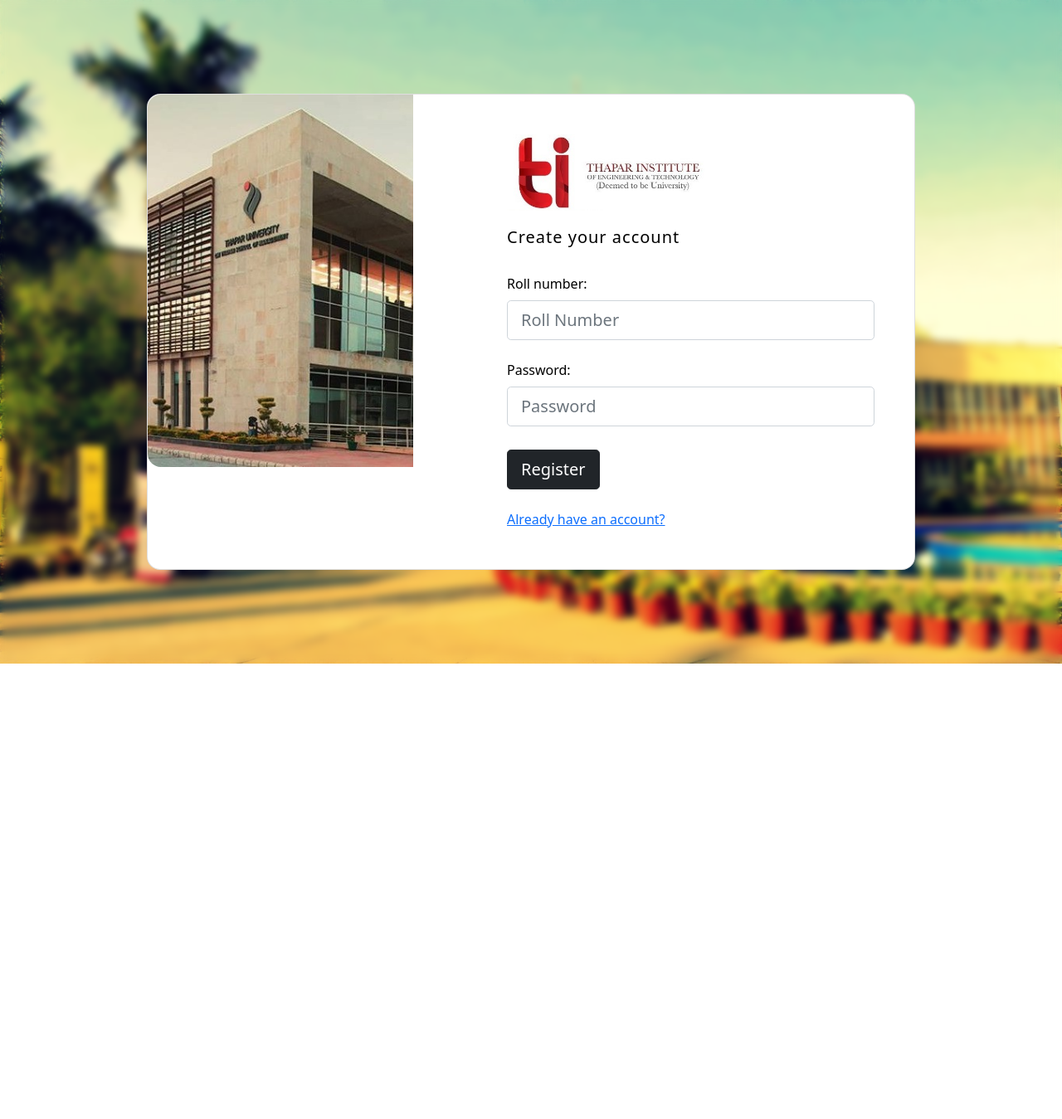
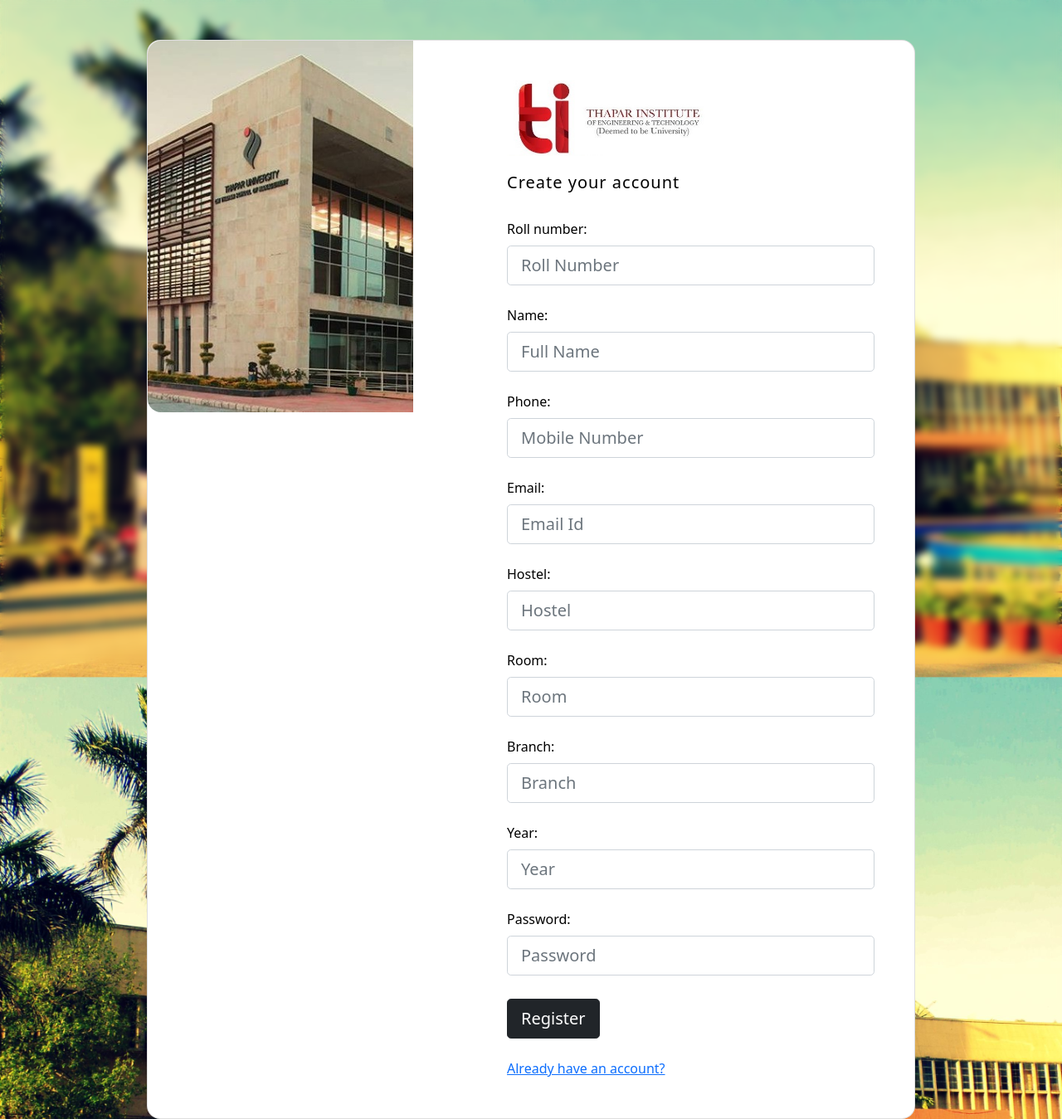
Before and after one commit to scaleptica/Hostel-management-system, a Flask app: page /register in a window 1280 px wide. Shown: the whole page at 83% size. Before the commit the page ends 800 px from the top, so only its background shows below. Run offline with Flask 2, Linux system fonts and the light colour scheme.

Commit message:
Modfied the registration page and added a new db for hostel details

```diff
--- a/run.py
+++ b/run.py
@@ -1,4 +1,3 @@
-from enum import unique
 from flask import Flask, render_template, url_for, redirect
 from flask_sqlalchemy import SQLAlchemy
 from flask_login import UserMixin, login_user, LoginManager, logout_user, current_user, login_required
@@ -18,6 +17,9 @@ app = Flask(__name__)
 bcrypt = Bcrypt(app)
 db  = SQLAlchemy(app)
 app.config['SQLALCHEMY_DATABASE_URI'] = 'sqlite:///users.db'
+app.config['SQLALCHEMY_BINDS'] = {
+    'hostel': 'sqlite:///hostel_data.db',
+}
 app.config['SECRET_KEY'] = 'thisisasecretkey'
 
 login_manager = LoginManager()
@@ -27,6 +29,20 @@ login_manager.login_view = "login"
 @login_manager.user_loader
 def load_user(user_id):
     return User.query.get(int(user_id))
+
+class Hostel(db.Model):
+    __bind_key__ = 'hostel'
+    id = db.Column(db.Integer, primary_key=True)
+    name = db.Column(db.String(2), nullable=False, unique=True)
+    warden = db.Column(db.String(20), nullable=False)
+    caretaker_name = db.Column(db.String(20), nullable=False)
+    caretaker_email = db.Column(db.String(20), nullable=False, unique=True)
+    caretaker_no = db.Column(db.String(20), nullable=False, unique=True)
+    ni_caretaker = db.Column(db.String(20), nullable=False)
+    ni_caretaker_no = db.Column(db.String(20), nullable=False, unique=True)
+    ambulance = db.Column(db.String(20), nullable=False)
+    dispensary = db.Column(db.String(20), nullable=False)
+
 
 class User(db.Model, UserMixin):
     id = db.Column(db.Integer, primary_key=True)
--- a/templates/register.html
+++ b/templates/register.html
@@ -46,6 +46,41 @@
 										</div>
 
 										<div class="form-outline mb-4">
+											<label class="form-label" for="form2Example27">Name:</label>
+											{{ form.name(class_="form-control form-control-lg")}}
+										</div>
+										<div class="form-outline mb-4">
+											<label class="form-label" for="form2Example27">Phone:</label>
+											{{ form.phno(class_="form-control form-control-lg")}}
+										</div>
+
+										<div class="form-outline mb-4">
+											<label class="form-label" for="form2Example27">Email:</label>
+											{{ form.email(class_="form-control form-control-lg")}}
+										</div>
+
+										<div class="form-outline mb-4">
+											<label class="form-label" for="form2Example27">Hostel:</label>
+											{{ form.hostel(class_="form-control form-control-lg")}}
+										</div>
+
+										<div class="form-outline mb-4">
+											<label class="form-label" for="form2Example27">Room:</label>
+											{{ form.room(class_="form-control form-control-lg")}}
+										</div>
+
+										<div class="form-outline mb-4">
+											<label class="form-label" for="form2Example27">Branch:</label>
+											{{ form.branch(class_="form-control form-control-lg")}}
+										</div>
+
+										<div class="form-outline mb-4">
+											<label class="form-label" for="form2Example27">Year:</label>
+											{{ form.year(class_="form-control form-control-lg")}}
+										</div>
+
+
+										<div class="form-outline mb-4">
 											<label class="form-label" for="form2Example27">Password:</label>
 											{{ form.password(class_="form-control form-control-lg")}}
 										</div>
```
Also changed, not shown: hostel_data.db (added).
